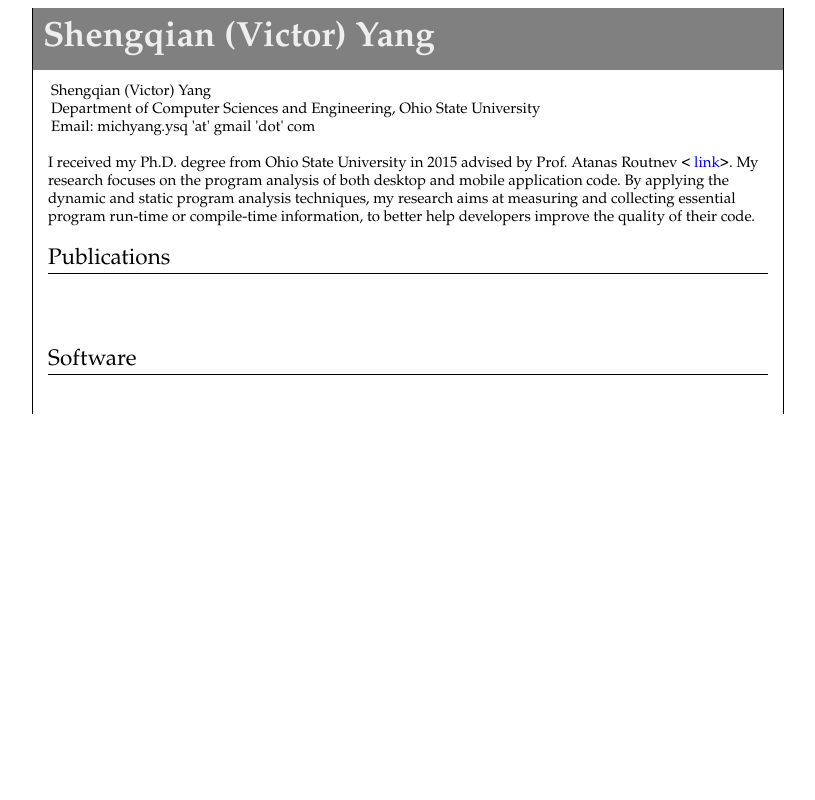
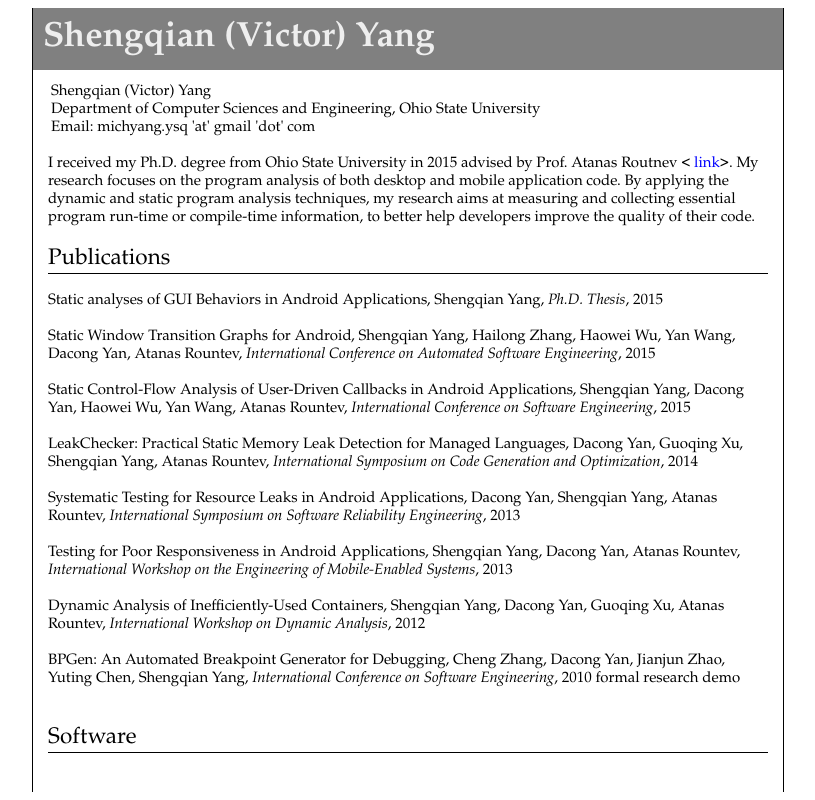
Before and after one commit to michyang/shengqian.github.io, a plain HTML site: page index.html in a window 1280 px wide. Shown: the whole page, without its empty margins (232-1047 px from the left). Drawn offline with Linux system fonts and the light colour scheme.

Commit message:
continue change style

```diff
--- a/index.html
+++ b/index.html
@@ -38,8 +38,45 @@
 			</p>
 
 			<h2 class="item">Publications</h2>
+			Static analyses of GUI Behaviors in Android Applications, Shengqian Yang,
+			<i>Ph.D. Thesis</i>, 2015
+			<br><br>
 
-			<br> <br>
+			Static Window Transition Graphs for Android, Shengqian Yang, Hailong Zhang,
+			Haowei Wu, Yan Wang, Dacong Yan, Atanas Rountev, <i>International Conference
+				on Automated Software Engineering</i>, 2015
+			<br><br>
+
+			Static Control-Flow Analysis of User-Driven Callbacks in Android
+			Applications, Shengqian Yang, Dacong Yan, Haowei Wu, Yan Wang, Atanas
+			Rountev, <i> International Conference on Software Engineering</i>, 2015
+			<br><br>
+
+			LeakChecker: Practical Static Memory Leak Detection for Managed Languages,
+			Dacong Yan, Guoqing Xu, Shengqian Yang, Atanas Rountev, <i>International
+				Symposium on Code Generation and Optimization</i>, 2014
+			<br><br>
+
+			Systematic Testing for Resource Leaks in Android Applications, Dacong Yan,
+			Shengqian Yang, Atanas Rountev, <i>International Symposium on Software
+				Reliability Engineering</i>, 2013
+			<br><br>
+
+			Testing for Poor Responsiveness in Android Applications, Shengqian Yang,
+			Dacong Yan, Atanas Rountev, <i>International Workshop on the Engineering of
+				Mobile-Enabled Systems</i>, 2013
+			<br><br>
+
+			Dynamic Analysis of Inefficiently-Used Containers, Shengqian Yang, Dacong
+			Yan, Guoqing Xu, Atanas Rountev, <i>International Workshop on Dynamic
+				Analysis</i>, 2012
+			<br><br>
+
+			BPGen: An Automated Breakpoint Generator for Debugging, Cheng Zhang, Dacong
+			Yan, Jianjun Zhao, Yuting Chen, Shengqian Yang, <i>International Conference
+				on Software Engineering</i>, 2010 formal research demo
+			<br><br>
+
 			<h2 class="item">Software</h2>
 		</div>
 	</body>
```
